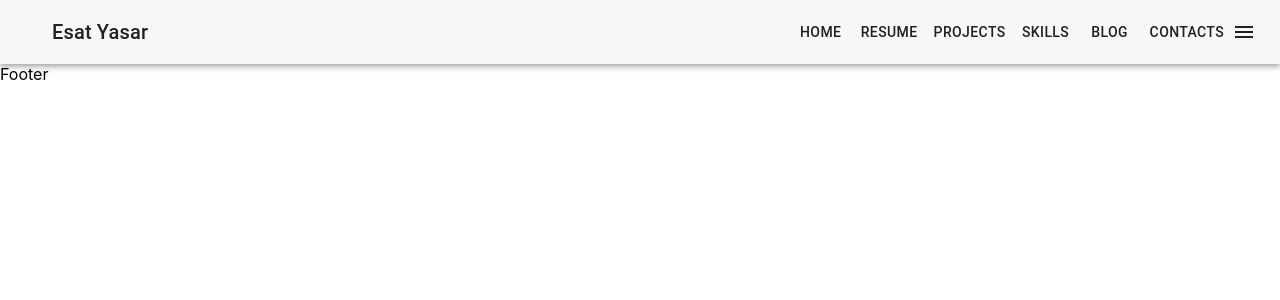
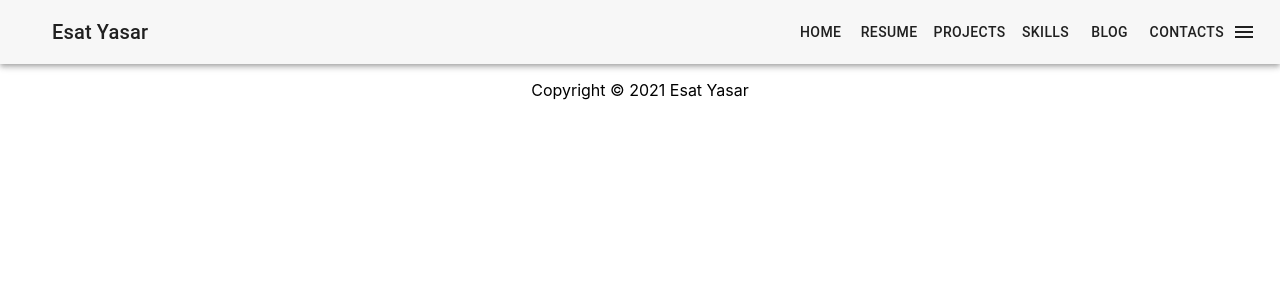
Before and after one commit to Rifatkazak/React-MyPortfolioSite, a React (Create React App) app: page /Home in a window 1280 px wide. Shown: the top 300 px of the page. Built offline with nearby package versions, Linux system fonts and the light colour scheme.

Commit message:
added footer

```diff
--- a/src/components/Footer.js
+++ b/src/components/Footer.js
@@ -1,9 +1,19 @@
+import { CopyAllSharp } from '@mui/icons-material'
 import React from 'react'
+import { makeStyles } from '@mui/styles';
+
+const useStyles = makeStyles((theme) => ({
+  footer :{
+    textAlign : "center"
+  }
+}));
 
 function Footer() {
+    const classes = useStyles();
+    const year = new Date()
     return (
-        <div>
-            Footer
+        <div className = {classes.footer}>
+            <p> Copyright &copy; {year.getFullYear()} Esat Yasar</p>
         </div>
     )
 }
--- a/src/pages/Home.js
+++ b/src/pages/Home.js
@@ -0,0 +1,11 @@
+import React from 'react'
+
+function Home() {
+    return (
+        <div>
+
+        </div>
+    )
+}
+
+export default Home
```
